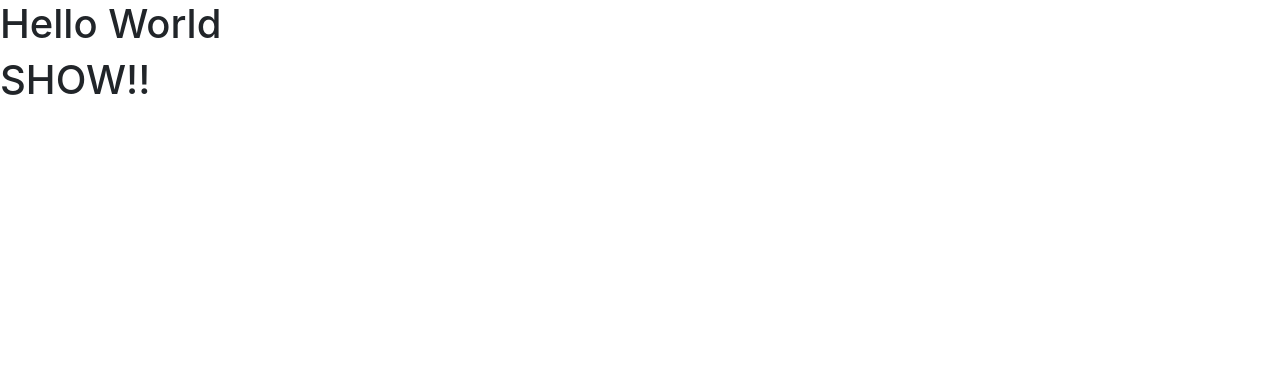
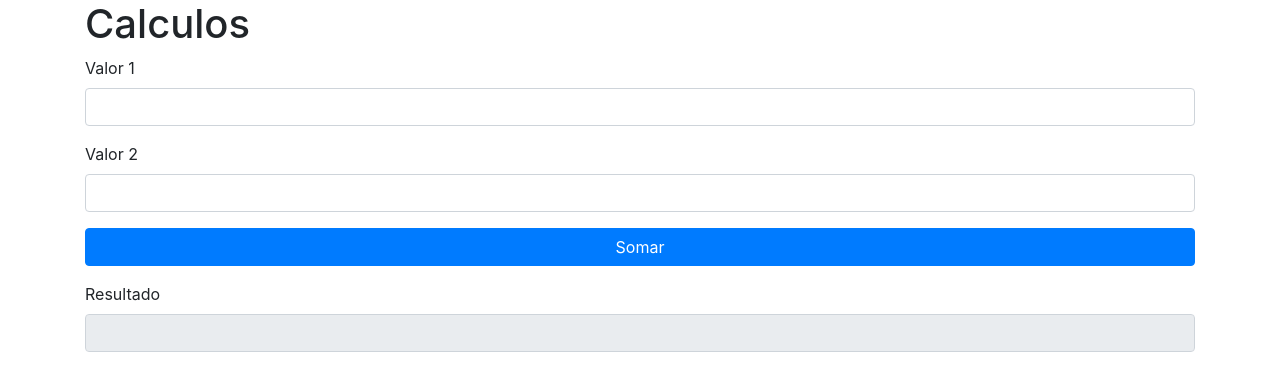
Before and after one commit to andynahas/Aula1ProgMobile, a website: page www/index.html in a window 1280 px wide. Drawn offline with Linux system fonts and the light colour scheme.

Commit message:
primeiro commit

```diff
--- a/www/index.html
+++ b/www/index.html
@@ -16,7 +16,43 @@
   </script>
 </head>
 <body>
- <h1>Hello World</h1>
- <h1> SHOW!!</h1>
+ <div class="container">
+   <div class="row">
+     <div class="col-sm">
+       <h1>Calculos</h1>
+     </div>
+   </div>
+   <div class="row">
+     <div class="col-sm">
+       <div class="form-group">
+         <label for="">Valor 1</label>
+         <input type="number" class="form-control">
+       </div>
+     </div>
+   </div>
+   <div class="row">
+     <div class="col-sm">
+       <div class="form-group">
+         <label for="">Valor 2</label>
+         <input type="number" class="form-control">
+       </div>
+     </div>
+   </div>
+   <div class="row">
+     <div class="col-sm">
+       <div class="form-group">
+         <button class="btn btn-primary btn-block">Somar</button>
+       </div>
+     </div>
+   </div>
+   <div class="row">
+     <div class="col-sm">
+       <div class="form-group">
+         <label for="">Resultado</label>
+         <input type="number" class="form-control" readonly>
+       </div>
+     </div>
+   </div>
+ </div>
 </body>
 </html>
```
